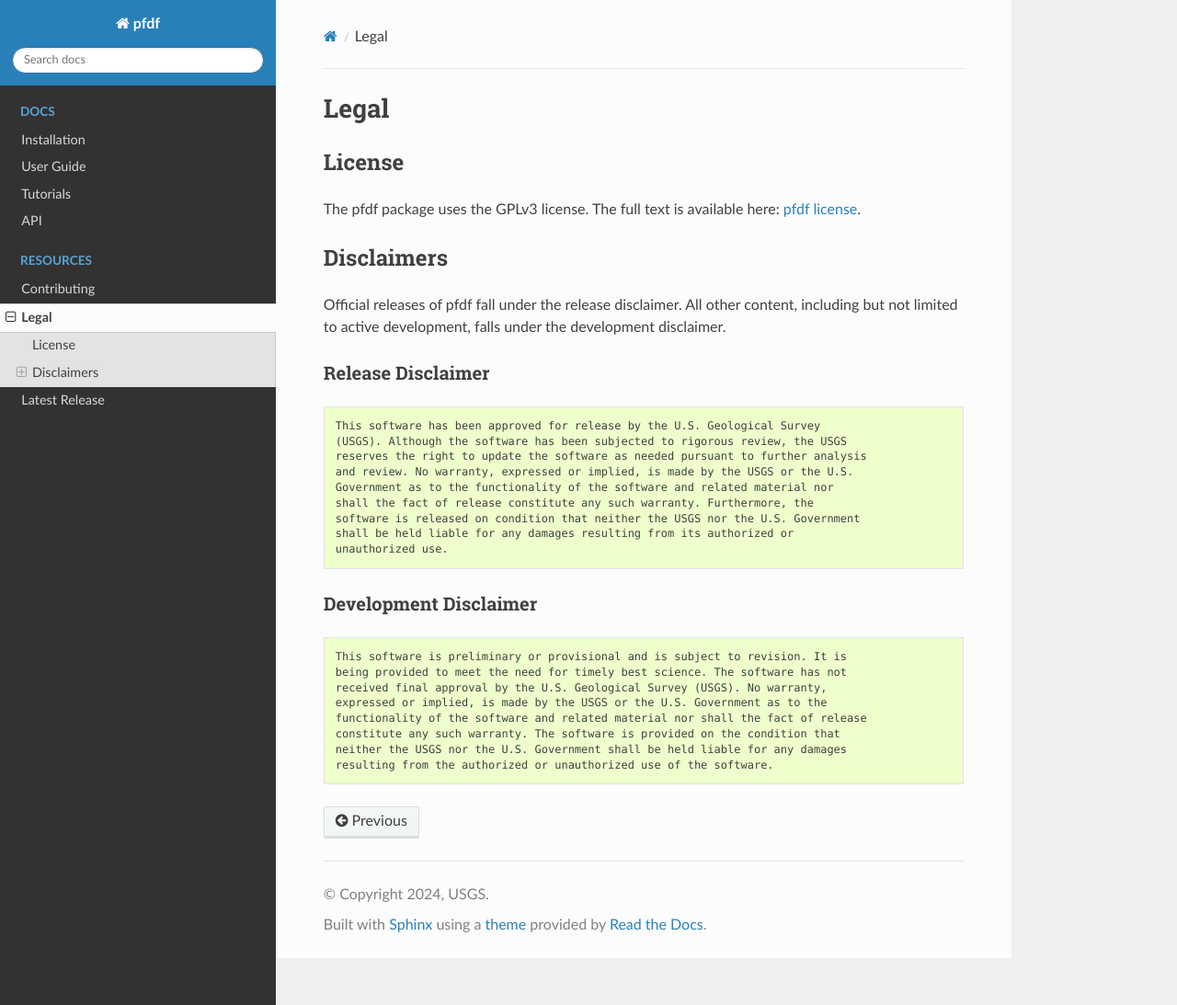
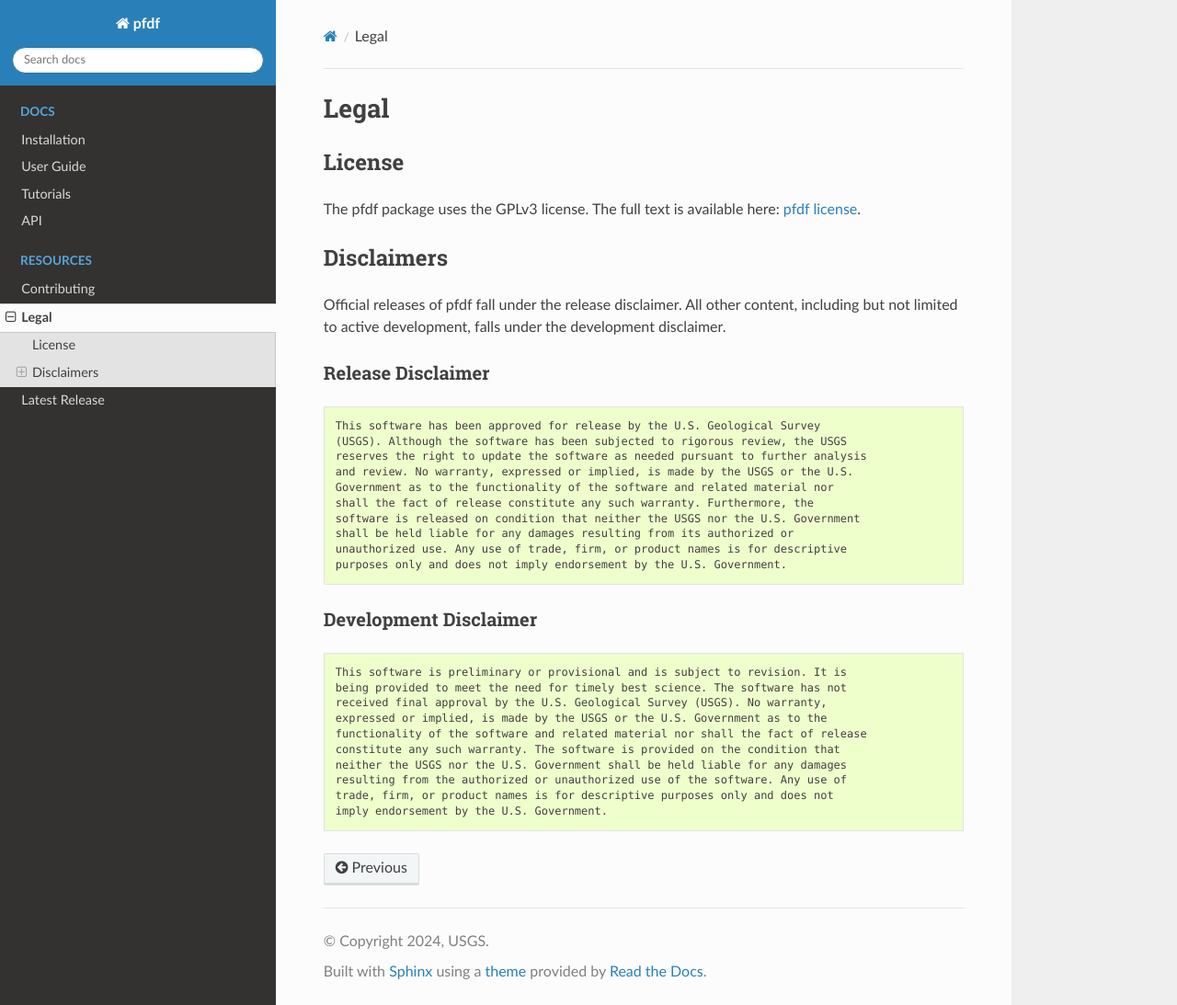
Before and after one commit to JonKing93/pfdf, a Sphinx documentation site: the page built from docs/resources/legal.rst, in a window 1280 px wide and 1093 px high. Shown: the whole window at 92% size. Built offline with Sphinx 7.4.7 and the Read the Docs theme 2.0.0, drawn with Linux system fonts in a browser that asks for light colours.

Commit message:
add non-endorsement disclaimer

```diff
--- a/docs/resources/legal.rst
+++ b/docs/resources/legal.rst
@@ -28,7 +28,8 @@ Release Disclaimer
     shall the fact of release constitute any such warranty. Furthermore, the
     software is released on condition that neither the USGS nor the U.S. Government
     shall be held liable for any damages resulting from its authorized or
-    unauthorized use.
+    unauthorized use. Any use of trade, firm, or product names is for descriptive
+    purposes only and does not imply endorsement by the U.S. Government.
 
 
 
@@ -44,4 +45,6 @@ Development Disclaimer
     functionality of the software and related material nor shall the fact of release
     constitute any such warranty. The software is provided on the condition that
     neither the USGS nor the U.S. Government shall be held liable for any damages
-    resulting from the authorized or unauthorized use of the software.
+    resulting from the authorized or unauthorized use of the software. Any use of
+    trade, firm, or product names is for descriptive purposes only and does not
+    imply endorsement by the U.S. Government.
```
Also changed, not shown: DISCLAIMER.md (+3 -1 lines).
